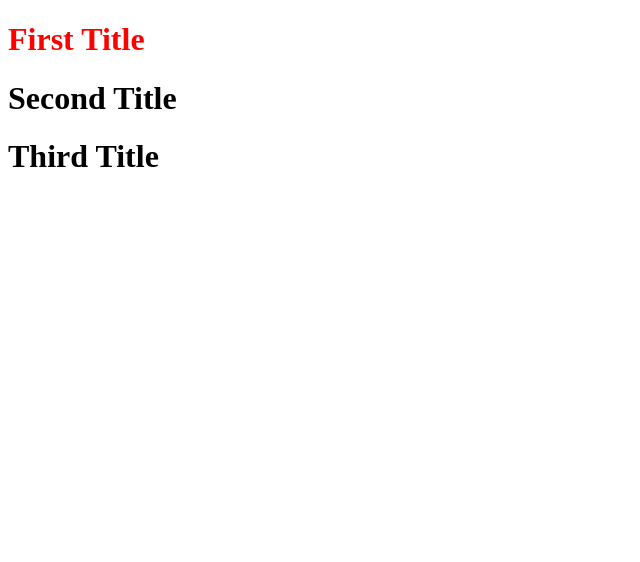
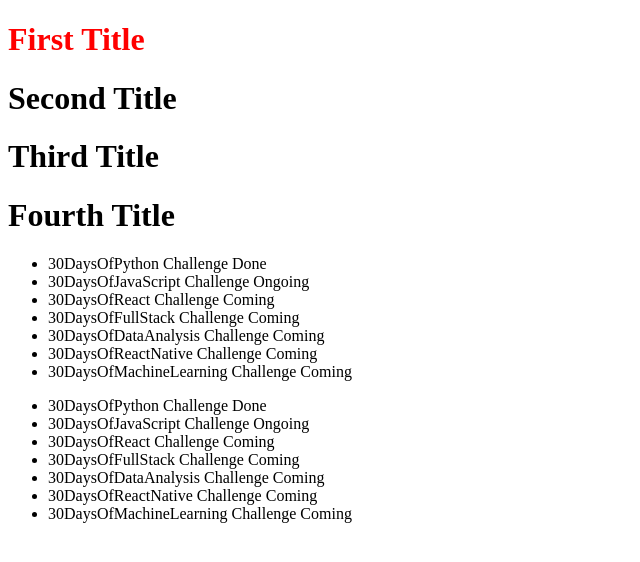
Before and after one commit to WHITELOTUS0/30DaysOfJs, a website: page elements.html in a window 1280 px wide. Shown: the whole page, without its empty margins (0-640 px from the left). Drawn offline with Linux system fonts and the light colour scheme.

Commit message:
more DOM Manipulation

```diff
--- a/elements.html
+++ b/elements.html
@@ -10,6 +10,8 @@
     <h1 class="title" id="second-title">Second Title</h1>
     <h1 class="title" id="third-title">Third Title</h1>
     <h1></h1>
+    <ul></ul>
+    <ul></ul>
     <script>
       const allTitles = document.getElementsByTagName("h1");
 
@@ -21,6 +23,20 @@
       }
       const attrs = document.querySelectorAll('h1')
       attrs[0].style='color:red'
+      attrs[3].textContent='Fourth Title'
+      const lists = `
+    <li>30DaysOfPython Challenge Done</li>
+            <li>30DaysOfJavaScript Challenge Ongoing</li>
+            <li>30DaysOfReact Challenge Coming</li>
+            <li>30DaysOfFullStack Challenge Coming</li>
+            <li>30DaysOfDataAnalysis Challenge Coming</li>
+            <li>30DaysOfReactNative Challenge Coming</li>
+            <li>30DaysOfMachineLearning Challenge Coming</li>`
+        const ul  = document.querySelectorAll('ul')
+        ul.forEach((elements)=>{
+            elements.innerHTML=lists
+
+        })
 
     </script>
   </body>
```
